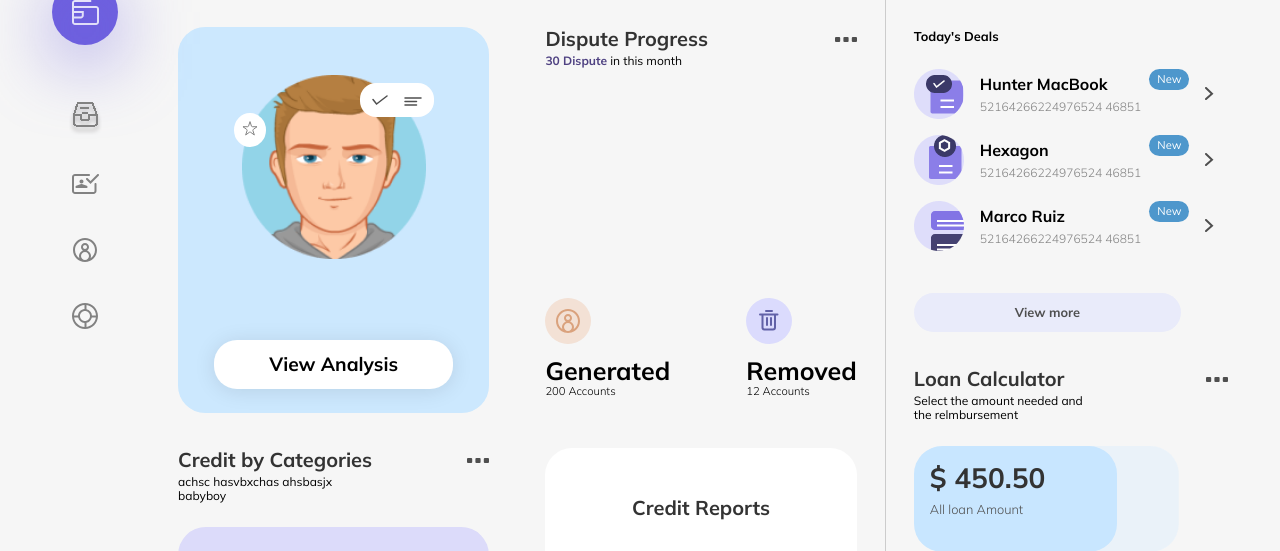
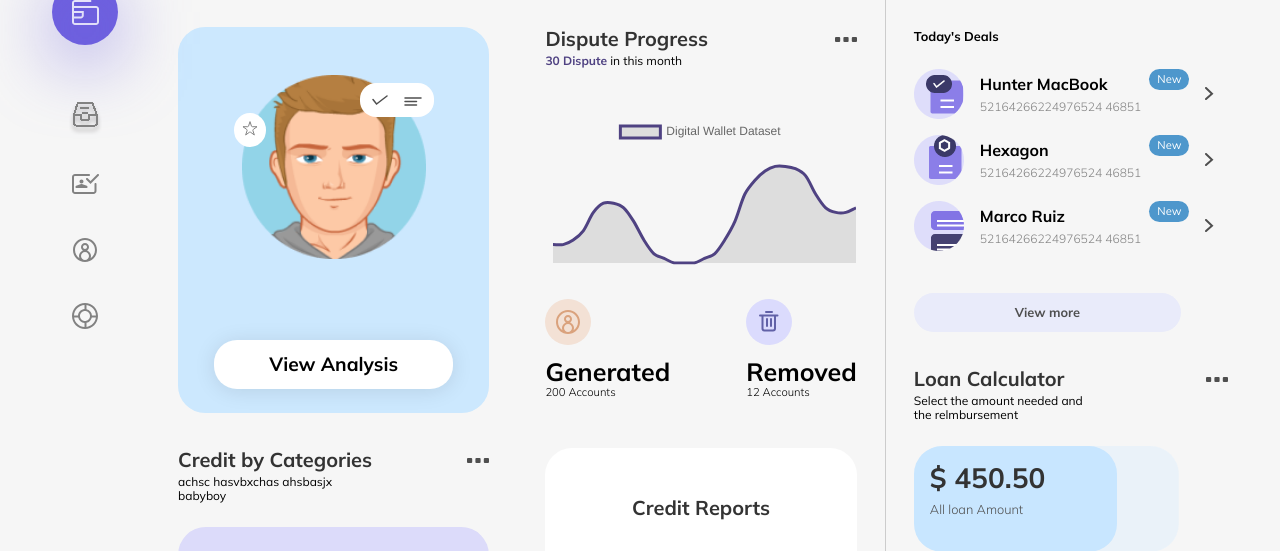
Before and after one commit to NguyenManhCuongKawoa/digital-wallet-dashboard, a plain HTML site: page index.html in a window 1280 px wide. Shown: the part 177-728 px from the top of the page. Drawn offline with nearby package versions, Linux system fonts and the light colour scheme.

Commit message:
add chart dataset

```diff
--- /dev/null
+++ b/assets/js/paint_chart.js
@@ -0,0 +1,53 @@
+
+const chartElement = document.getElementById('digital-chart');
+
+const dataArray = [29, 29, 30, 32, 36, 38, 38, 37, 34, 30, 27, 26, 25, 25, 25, 26, 27, 30, 34, 40, 43, 45, 46, 46, 45.5, 44,40, 37, 36, 36 , 37];
+
+const data = {
+    labels: dataArray,
+    datasets: [{
+      label: 'Digital Wallet Dataset',
+      fillColor: 'linear-gradient(180deg, #C1BFFB 0%, rgba(220, 219, 250, 0) 100%);',
+      borderColor: '#4F4282',
+      data: dataArray,
+      fill: true,
+      tension: 0.3,
+    }]
+};
+
+const config = {
+    type: 'line',
+    data: data,
+    options: {
+        elements: {
+            point:{
+                radius: 0
+            },
+        },
+        scales: {
+            x: {
+              grid: {
+                display: false,
+                drawBorder: false,
+              },
+              ticks: {
+                display: false,
+
+              min: 0,
+              },
+            },
+            y: {
+              grid: {
+                display: false,
+                drawBorder: false
+              },
+              ticks: {
+                display: false,
+                beginAtZero:true,
+              }
+            },
+        }
+    }
+};
+
+const chart = new Chart(chartElement, config);
--- a/assets/style.css
+++ b/assets/style.css
@@ -608,7 +608,9 @@ body {
 }
 
 .dispute-progress-details_main-chart {
-    height: 230px;
+    flex: 1;
+    padding-top: 3rem;
+    padding-bottom: 1.75rem;
 }
 
 .dispute-progress-details_main-btn {
--- a/index.html
+++ b/index.html
@@ -168,7 +168,8 @@
                                     </div>
                                     <div class="dispute-progress-details_main">
                                         <div class="dispute-progress-details_main-chart">
-
+                                            <!-- Chart here -->
+                                            <canvas id="digital-chart"></canvas>
                                         </div>
                                         <div class="dispute-progress-details_main-btn">
                                             <div class="dispute-progress-details_main-btn_item">
@@ -403,5 +404,8 @@
         </main>
         <!-- End: main area -->
     </div>
+
+    <script src="https://cdn.jsdelivr.net/npm/chart.js"></script>
+    <script src="./assets/js/paint_chart.js"></script>
 </body>
 </html>
```
